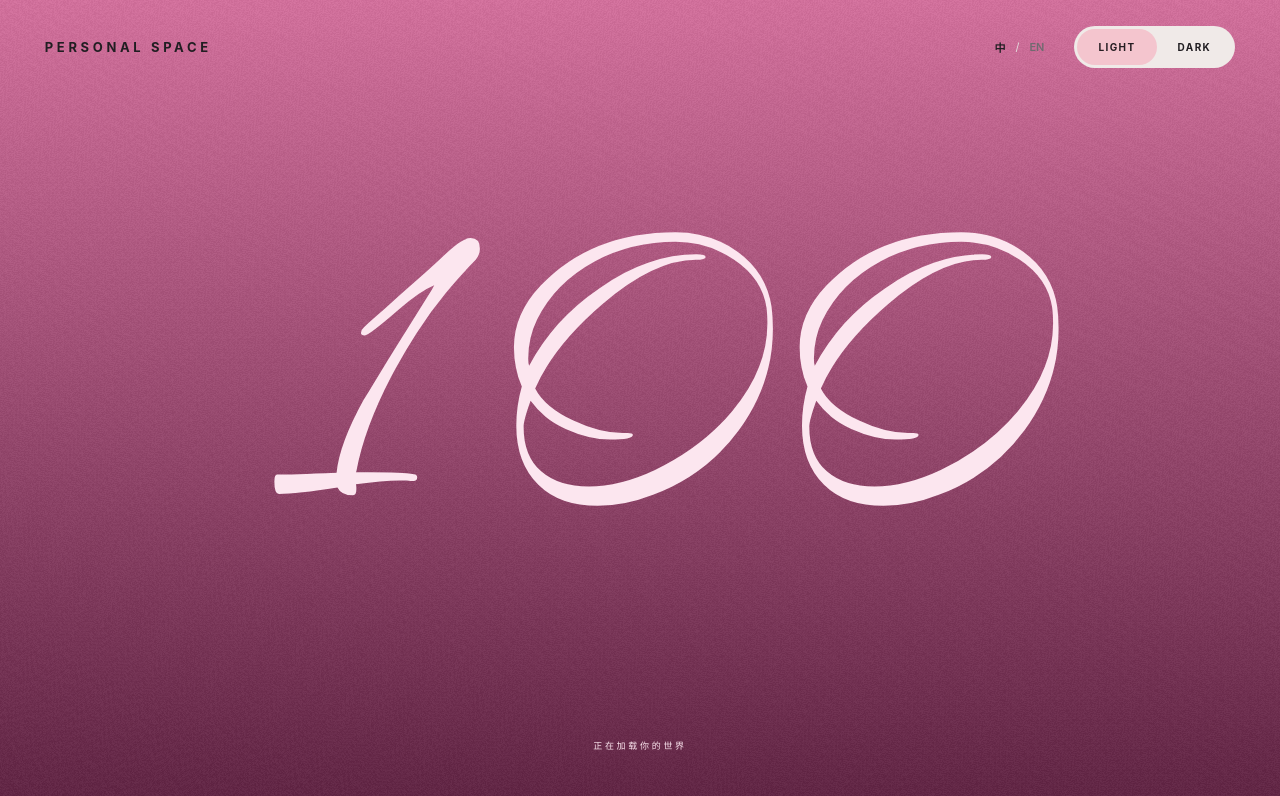
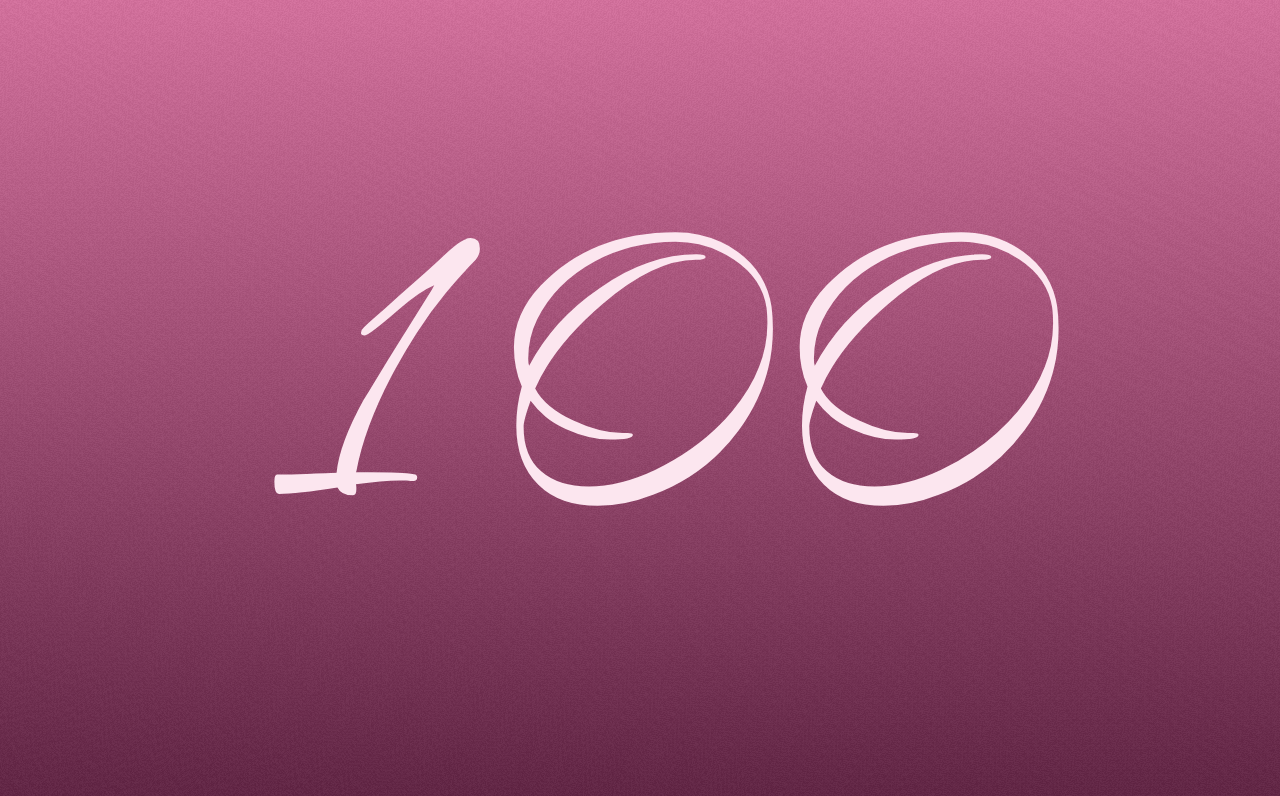
Before and after one commit to PaperY0/SherryWorld, a Next.js app in the folder site/: page /stage in a window 1280 px wide. Shown: the top 796 px of the page. Built offline with nearby package versions, Linux system fonts and the light colour scheme.

Commit message:
Show only the count during the loading screen

```diff
--- a/site/src/components/stage/StageLoader.tsx
+++ b/site/src/components/stage/StageLoader.tsx
@@ -71,6 +71,5 @@ export function StageLoader({ onComplete, zh }: { onComplete: () => void; zh: bo
     <link rel="preload" as="font" href="/effects/ruthie.woff2" type="font/woff2" crossOrigin="anonymous" />
     <canvas ref={canvas} aria-hidden="true" />
     <span className="stage-loader-count" aria-hidden="true">{String(count).padStart(3, '0').split('').map((digit, i) => <span key={i}>{digit}</span>)}</span>
-    <span className="stage-loader-caption">{zh ? '正在加载你的世界' : 'LOADING YOUR WORLD'}</span>
   </div>;
 }
--- a/site/src/components/stage/stage.css
+++ b/site/src/components/stage/stage.css
@@ -1,5 +1,5 @@
 /* Scoped reference-inspired stage. Original video welcome remains at /. */
-body:has(.stage-page) .site-header{background:transparent;backdrop-filter:none}
+body:has(.stage-page) .site-header{background:transparent;backdrop-filter:none;transition:opacity .6s}
 body:has(.stage-page) .skip-link{display:none}
 .stage-page{--stage-bg:#c88ba6;--stage-fg:#2d2029;--stage-glow:#ffe4ed;--stage-line:#f2d2e44d;background:var(--stage-bg);color:var(--stage-fg);cursor:url('/effects/pink-cursor.svg') 3 2,auto}
 [data-theme=dark] .stage-page{--stage-bg:#171217;--stage-fg:#f9edf2;--stage-glow:#a65679;--stage-line:#ddb1c53d}
@@ -38,11 +38,10 @@ body:has(.stage-page) .skip-link{display:none}
 @media(max-width:700px){.stage-signature{top:44%;width:96vw}.stage-signature[data-state=complete]{top:71%;left:6%;width:200px}}
 @font-face{font-family:StageLoadingScript;src:url('/effects/ruthie.woff2') format('woff2');font-display:block}
 html[data-stage-loading=true]{overflow:hidden}
-body:has(.stage-page[data-loading=true]) .site-header{pointer-events:none}
+body:has(.stage-page[data-loading=true]) .site-header{opacity:0;pointer-events:none}
 .stage-page[data-loading=true] .stage-portrait img,.stage-page[data-loading=true] .stage-marquee,.stage-page[data-loading=true] .stage-intro,.stage-page[data-loading=true] .stage-nav,.stage-page[data-loading=true] .stage-identity{animation-play-state:paused}
 .stage-loader{position:fixed;inset:0;z-index:1000;display:flex;align-items:center;justify-content:center;background:linear-gradient(0deg,#612645,#d1709c);color:#fce6ef;overflow:hidden}
 .stage-loader canvas{position:absolute;inset:0;width:100%;height:100%;pointer-events:none}
 .stage-loader-count{position:relative;display:flex;font-family:StageLoadingScript,cursive;font-size:clamp(170px,36vw,540px);font-weight:400;line-height:1;letter-spacing:.015em;user-select:none;transition:opacity .9s}
 .stage-loader-count>span{display:block;width:.62em;text-align:center}
-.stage-loader-caption{position:absolute;bottom:6%;font-size:9px;letter-spacing:.3em;transition:opacity .6s}
-.stage-loader[data-phase=dissolving] .stage-loader-count,.stage-loader[data-phase=dissolving] .stage-loader-caption{opacity:0}
+.stage-loader[data-phase=dissolving] .stage-loader-count{opacity:0}
```
Also changed, not shown: 1 other file (tests, documents, lock files or other folders).
